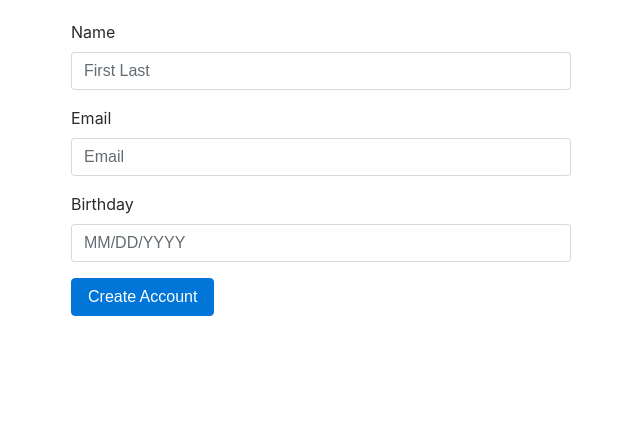
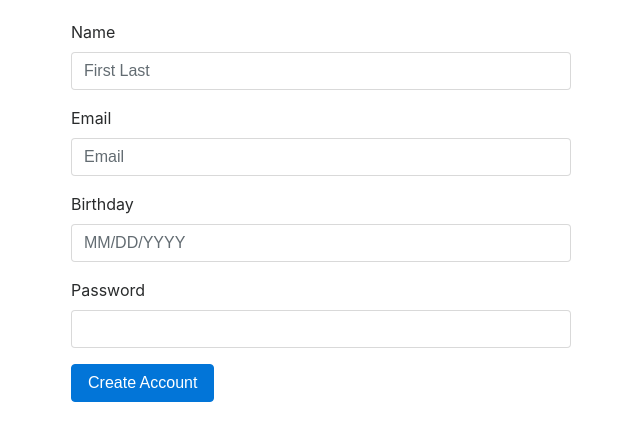
Before and after one commit to Arun-UB/react-form, a React (Create React App) app: page / in a window 1280 px wide. Shown: the top 440 px of the page, without its empty margins (319-959 px from the left). Built offline with nearby package versions, Linux system fonts and the light colour scheme.

Commit message:
Added password fieldd and validation

```diff
--- a/src/Form.js
+++ b/src/Form.js
@@ -16,7 +16,8 @@ class Form extends Component {
         this.state = {
             name: '',
             email: '',
-            bday: ''
+            bday: '',
+            password: ''
         }
 
         // Create error states for all the input fields
@@ -43,7 +44,7 @@ class Form extends Component {
 
     // Form Validation
     validate = (values) => {
-        const {name, email,bday} = values;
+        const {name, email, bday, password} = values;
         return {
             name: !name || !this.validateName(name)
                 ? true
@@ -51,7 +52,8 @@ class Form extends Component {
             email: !email || !this.validateEmail(email)
                 ? true
                 : false,
-            bday: !this.validateDate(bday),
+            bday: !bday || !this.validateDate(bday),
+            password: !password || !this.validatePassword(password)
         }
     }
 
@@ -68,9 +70,17 @@ class Form extends Component {
 
     // Date validation using moment.js library
     validateDate = (date) => {
-    return moment(date, 'MM/DD/YYYY').isValid();
-  }
+        return moment(date, 'MM/DD/YYYY').isValid();
+    }
 
+    // Password validation
+    validatePassword = (password) => {
+        const requiredPassWordLength = 6;
+        return password
+            .trim()
+            .split("")
+            .length >= requiredPassWordLength;
+    }
     render() {
         return (
             <form onSubmit={this.onSubmit}>
@@ -127,7 +137,22 @@ class Form extends Component {
                                 Invalid date format,input as MM/DD/YYYY</div>
                         : null}
                 </div>
-
+                <div
+                    className={`form-group ${ !this.state.error.password
+                    ? null
+                    : 'has-danger'}`}>
+                    <label htmlFor="password">Password</label>
+                    <input
+                        className="form-control"
+                        type="password"
+                        value={this.state.password}
+                        name="password"
+                        id="password"
+                        onChange={(e) => this.onChange(e)}/> {this.state.error.password
+                        ? <div className="form-control-feedback">
+                                Password should be atleast 6 characters</div>
+                        : null}
+                </div>
                 <button type="submit" className="btn btn-primary">Create Account</button>
             </form>
         )
```
